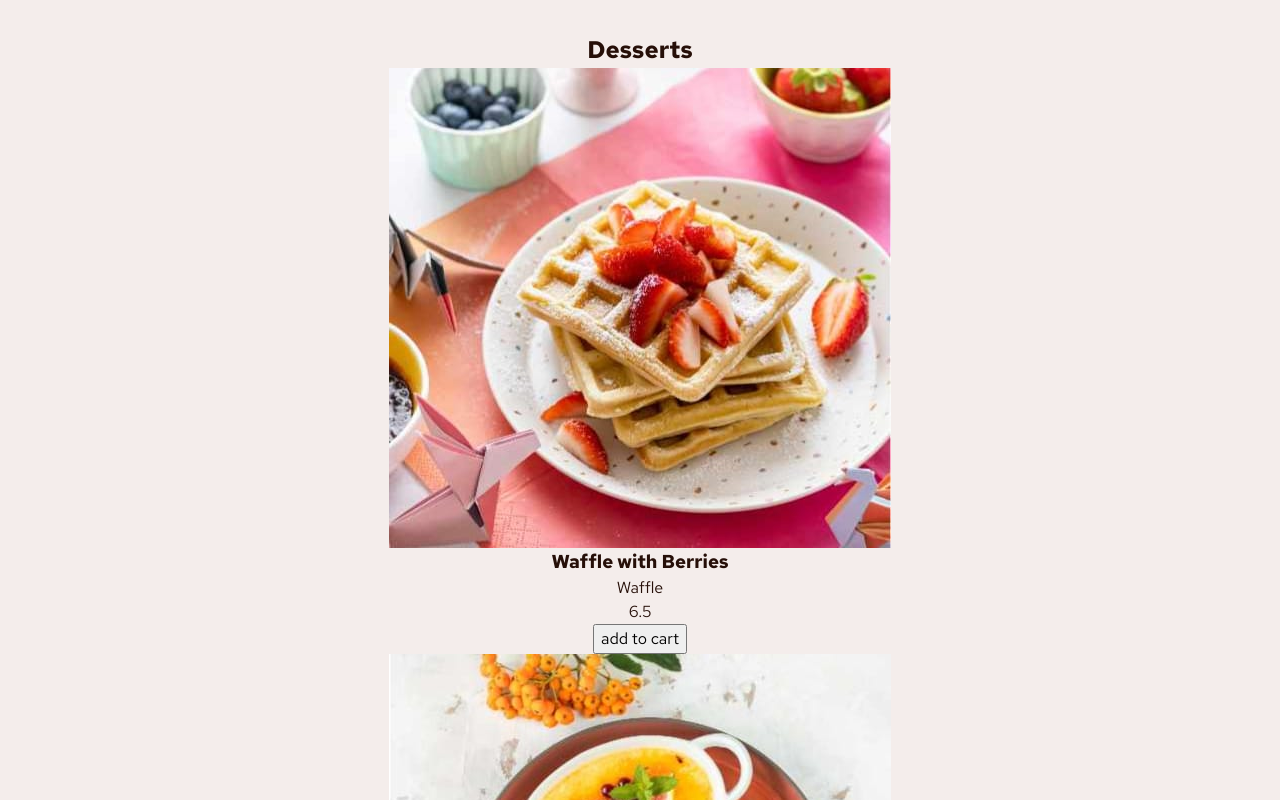
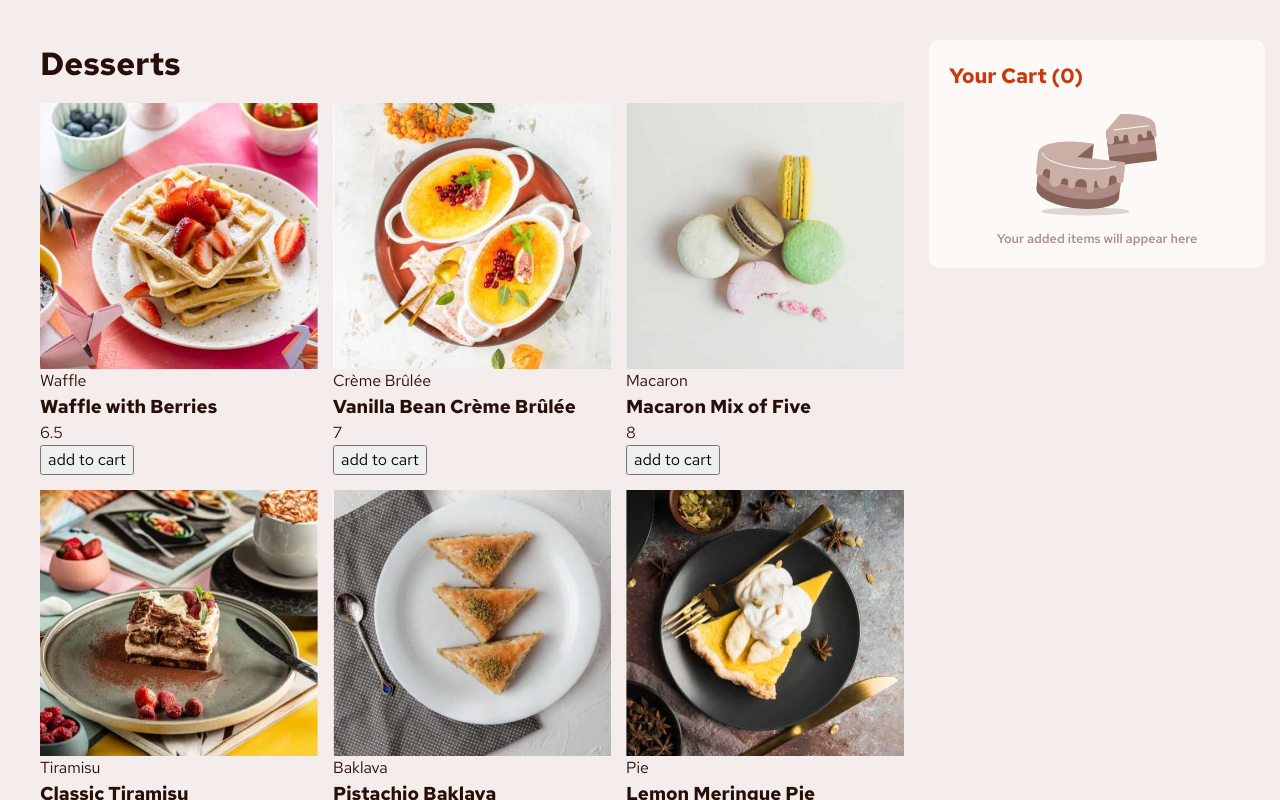
Before and after one commit to Silkiercomet/Menu-cart-component, a React (Vite) app: page / in a window 1280 px wide. Shown: the top 800 px of the page. Built offline with nearby package versions, Linux system fonts and the light colour scheme.

Commit message:
styles added for general layout and the cart component, modification to the size of screens in the hook

```diff
--- a/src/App.css
+++ b/src/App.css
@@ -1,19 +1,142 @@
-#root {
-  max-width: 1280px;
-  margin: 0 auto;
-  padding: 2rem;
-  text-align: center;
+:root {
+  --red: hsl(14, 86%, 42%);
+  --green: hsl(159, 69%, 38%);
+  --rose-50: hsl(20, 50%, 98%);
+  --rose-100: hsl(13, 31%, 94%);
+  --rose-300: hsl(14, 25%, 72%);
+  --rose-400: hsl(7, 20%, 60%);
+  --rose-500: hsl(12, 20%, 44%);
+  --rose-900: hsl(14, 65%, 9%);
+}
+@font-face {
+  font-family: 'Red Hat Text';
+  src: url('./assets/fonts/static/RedHatText-Regular.ttf') format('truetype');
+  font-weight: 400;
+  font-style: normal;
 }
 
-.logo {
-  height: 6em;
-  padding: 1.5em;
-  will-change: filter;
-  transition: filter 300ms;
+@font-face {
+  font-family: 'Red Hat Text';
+  src: url('./assets/fonts/static/RedHatText-SemiBold.ttf') format('truetype');
+  font-weight: 600;
+  font-style: normal;
 }
-.logo:hover {
-  filter: drop-shadow(0 0 2em #646cffaa);
+
+@font-face {
+  font-family: 'Red Hat Text';
+  src: url('./assets/fonts/static/RedHatText-Bold.ttf') format('truetype');
+  font-weight: 700;
+  font-style: normal;
 }
-.logo.react:hover {
-  filter: drop-shadow(0 0 2em #61dafbaa);
+/* 1. Use a more-intuitive box-sizing model */
+*, *::before, *::after {
+  box-sizing: border-box;
 }
+
+/* 2. Remove default margin */
+* {
+  margin: 0;
+}
+
+body {
+  /* 3. Add accessible line-height */
+  line-height: 1.5;
+  /* 4. Improve text rendering */
+  -webkit-font-smoothing: antialiased;
+  font-family: "Red Hat Text", 'Sans-serif', serif;
+
+}
+
+/* 5. Improve media defaults */
+img, picture, video, canvas, svg {
+  display: block;
+  max-width: 100%;
+}
+
+/* 6. Inherit fonts for form controls */
+input, button, textarea, select {
+  font: inherit;
+}
+
+/* 7. Avoid text overflows */
+p, h1, h2, h3, h4, h5, h6 {
+  overflow-wrap: break-word;
+}
+
+/* 8. Improve line wrapping */
+p {
+  text-wrap: pretty;
+}
+h1, h2, h3, h4, h5, h6 {
+  text-wrap: balance;
+}
+
+/*
+  9. Create a root stacking context
+*/
+#root {
+  isolation: isolate;
+  width: 100%;
+}
+
+/* wrapper */
+.wrapper{
+  display: grid;
+  grid-template-columns: 1fr ;
+  max-width: 1440px;
+  margin-inline: auto;
+  padding: 40px;
+  gap: 25px;
+  align-items: start;
+}
+.Items_grid{
+  display: grid;
+  grid-template-columns: 1fr;
+  gap: 15px;
+  margin-top: 15px;
+}
+/* wrapper */
+/* cart */
+.cart{
+  background-color: var(--rose-50);
+  padding: 20px;
+
+  border-radius: 10px;
+}
+.cart__empty{
+  display: flex;
+  flex-direction: column;
+  justify-content: center;
+  align-items: center;
+  text-align: center;
+  padding-top: 10px;
+
+}
+.cart h2{
+  color: var(--red);
+  font-size: 1.3rem;
+}
+.cart__empty p{
+  font-weight: 600;
+  font-size: 0.8rem;
+  color: var(--rose-400);
+}
+/* cart */
+@media screen and  (width > 640px) and (width < 1240px){
+  .Items_grid{
+    grid-template-columns: 1fr 1fr;
+  }
+  .Items_grid div:last-child {
+    /* Centra el último elemento */
+    justify-self: center;
+    grid-column: 2 span;
+  }
+}
+@media screen and (width > 1240px) {
+  .wrapper{
+    grid-template-columns: 72% 28%;
+  }
+  .Items_grid{
+    grid-template-columns: repeat(auto-fill, minmax(270px, 1fr));
+  }
+}
--- a/src/App.tsx
+++ b/src/App.tsx
@@ -30,7 +30,6 @@ function App() {
     const add_to_cart = (product: Product, id:number) => {
         const new_cart_item : ItemCart = {id: id, product: product, amount: 1};
         setCart([...cart, new_cart_item]);
-        console.log(cart)
     }
     const remove_from_cart = (id: number) => {
         const updated_cart = [...cart].filter(item => item.id !== id);
@@ -52,22 +51,26 @@ function App() {
                 console.log(err);
             }
         }
-        fetchData().then(r => console.log(r));
+        fetchData()
     }, [])
 
   return (
     <>
         {modal && <SuccessOrder cart={cart} clear_the_cart={clear_the_cart} />}
-      <div className={"wrapper"}>
-        <section>
-            <h1>Desserts</h1>
+      <div className="wrapper">
             <main>
-                {item.map((item, index) => <Card screenSize={screenSize} key={index} setCart={setCart} removeItem={remove_from_cart} id={index} item={item} add_to_cart={add_to_cart} cart={cart}/>)}
+                <h1>Desserts</h1>
+                <div className="Items_grid">
+                    {item.map((item, index) =>
+                        <Card screenSize={screenSize} key={index} setCart={setCart}
+                              removeItem={remove_from_cart} id={index} item={item}
+                              add_to_cart={add_to_cart} cart={cart}/>)
+                    }
+                </div>
             </main>
-            <aside>
+            <aside className="cart">
                 <Cart cart={cart} removeItem={remove_from_cart} setModal={setModal}></Cart>
             </aside>
-        </section>
       </div>
 
     </>
--- a/src/Card.tsx
+++ b/src/Card.tsx
@@ -50,16 +50,20 @@ const Card = ({ item, add_to_cart, id, cart,removeItem, setCart, screenSize }: C
     }
     return (
         <div>
-            <img src={image}  alt={"thumbnail"}/>
+            <img src={image} alt={item.name}/>
+            <p>{item.category}</p>
             <h3>{item.name}</h3>
-            <p>{item.category}</p>
             <p>{item.price}</p>
             {!is_in_cart
                 ? <button onClick={() => {
                     add_to_cart(item, id)
                 }}>add to cart</button>
-                : <div><button onClick={() => handle_amount(true)}><img src={"./assets/images/icon-decrement-quantity.svg"} alt={"decrement quantity"}/></button><span>{is_in_cart.amount}</span>
-                    <button onClick={() => handle_amount()}><img src={"./assets/images/icon-increment-quantity.svg"} alt={"increment quantity"}/></button>
+                : <div>
+                    <button onClick={() => handle_amount(true)}><img src={"./assets/images/icon-decrement-quantity.svg"}
+                                                                     alt={"decrement quantity"}/></button>
+                    <span>{is_in_cart.amount}</span>
+                    <button onClick={() => handle_amount()}><img src={"./assets/images/icon-increment-quantity.svg"}
+                                                                 alt={"increment quantity"}/></button>
                 </div>
             }
         </div>
--- a/src/Cart.tsx
+++ b/src/Cart.tsx
@@ -1,5 +1,6 @@
 import {ItemCart} from "./App.tsx";
 import React from "react";
+import style from "./styles/cart.module.css"
 
 interface cartType {
     cart: ItemCart[],
@@ -9,37 +10,40 @@ interface cartType {
 const Cart = ({ cart, removeItem, setModal }:cartType ) => {
 
     const [total_price, total_amount_items] = cart.reduce((total, item) => {
-        total[0] = total[0] + item.product.price * item.amount
-        total[1] = total[1] + item.amount;
+        total[0] += item.product.price * item.amount
+        total[1] += item.amount;
         return total
     }, [0,0]);
 
     if(cart.length){
         return (
-            <div>
-                <div>
-                    <h2>Your Cart {total_amount_items}</h2>
-                    {cart.map((item: ItemCart) => <div key={item.product.name}>
-                        <div>
+            <div className={style.cart}>
+                <section>
+                    <h2>Your Cart ({total_amount_items})</h2>
+                    {cart.map((item: ItemCart) => <div className={style.cart__item} key={item.product.name}>
+                        <div className={style.cart__item_details}>
                             <h4>{item.product.name}</h4>
-                            <p><span>{item.amount}</span> <span>@{item.product.price}</span>
-                                <span>{item.amount * item.product.price}</span></p>
+                            <p><span>{item.amount}x</span> <span>@ ${item.product.price}</span>
+                                <span>${item.amount * item.product.price}</span></p>
                         </div>
                         <button onClick={() => removeItem(item.id)}><img src={"./assets/images/icon-remove-item.svg"}
                                                                          alt={"remove item"}/></button>
                     </div>)}
-                    <div><span>order total</span> <span>{total_price}</span></div>
-                </div>
-                <span>this is a <b>carbon neutral</b> delivery</span>
-                <button onClick={() => setModal(true)}>Confirm Order</button>
+                    <div className={style.cart__total}><span>order total</span> <span>${total_price}</span></div>
+                </section>
+                <span className={style.cart__footer}> <img src={"./assets/images/icon-carbon-neutral.svg"} alt={"carbon neutral order"}/> this is a <b> carbon neutral </b> delivery</span>
+                <button onClick={() => setModal(true)} className={style.cart__btn}>Confirm Order</button>
             </div>
         );
     }
     return (
-        <div>
-            <img src={"./assets/images/illustration-empty-cart.svg"} alt="illustration-empty-cart"/>
-            <p>Your added items will appear here</p>
-        </div>
+        <>
+            <h2>Your Cart (0)</h2>
+            <div className="cart__empty">
+                <img src={"./assets/images/illustration-empty-cart.svg"} alt="illustration-empty-cart"/>
+                <p>Your added items will appear here</p>
+            </div>
+        </>
     )
 };
 
--- a/src/hooks/useScreenSize.tsx
+++ b/src/hooks/useScreenSize.tsx
@@ -7,9 +7,9 @@ const useScreenSize = () => {
 
     useEffect(() => {
         const handleResize = () => {
-             if (window.innerWidth >= 640 && window.innerWidth < 1024) {
+             if (window.innerWidth >= 640 && window.innerWidth < 1124) {
                 setScreenSize("tablet");
-             } else if (window.innerWidth >= 1024) {
+             } else if (window.innerWidth >= 1124) {
                 setScreenSize("desktop");
              } else {
                  setScreenSize("mobile");
--- /dev/null
+++ b/src/styles/cart.module.css
@@ -0,0 +1,82 @@
+.cart{
+    display: flex;
+    flex-direction: column;
+    gap: 1.7rem;
+}
+.cart section{
+    display: flex;
+    flex-direction: column;
+    gap: 1.6rem;
+}
+.cart__footer{
+    padding: 15px 10px;
+    display: flex;
+    justify-content: center;
+    align-items: center;
+    gap: 4px;
+
+    border: none;
+    border-radius: 30px;
+    background-color: var(--rose-100);
+}
+.cart__btn{
+    display: flex;
+    width: 100%;
+    text-align: center;
+    justify-content: center;
+    padding: 15px 10px;
+    font-weight: 600;
+    color: var(--rose-50);
+
+    background-color: var(--red);
+    border: none;
+    border-radius: 30px;
+    cursor: pointer;
+
+    transition: 300ms ease-in-out;
+
+}
+.cart__btn:hover{
+    background-color: var(--rose-900);
+}
+.cart__item{
+    display: flex;
+    align-items: center;
+    justify-content: center;
+}
+.cart__item button{
+    margin-left: auto;
+    padding: 3px;
+    border: 1px solid var(--rose-300);
+    background-color: var(--rose-100);
+    border-radius: 50%;
+    cursor: pointer;
+}
+.cart__item_details p{
+    display: flex;
+    gap: .8rem;
+    padding-top: 5px;
+}
+.cart__item_details h4{
+    font-weight: 600;
+}
+.cart__item_details p span:first-child{
+    color: var(--red);
+    font-weight: 600;
+}
+.cart__item_details p span:nth-child(2){
+    color: var(--rose-300);
+}
+.cart__item_details p span:last-child{
+    color: var(--rose-400);
+    font-weight: 600;
+}
+.cart__total{
+    display: flex;
+    align-items: center;
+}
+.cart__total span:last-child{
+    margin-left: auto;
+    font-size: 1.5rem;
+    font-weight: 700;
+}
```
